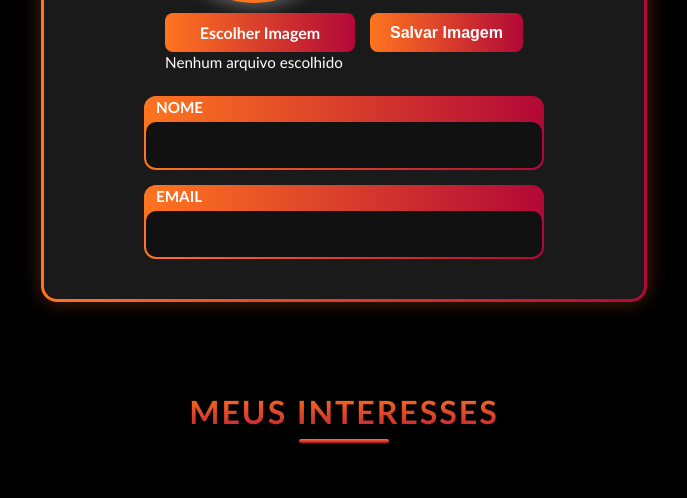
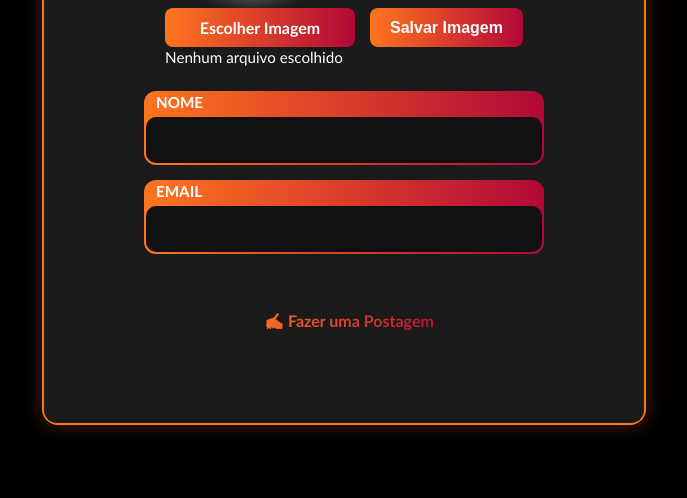
Before and after one commit to jvictor012/PhoenixRise, a Flask app: template templates/perfil.html in a window 1280 px wide. Shown: the part 338-836 px from the top of the page, without its empty margins (296-983 px from the left). Run offline with Flask 3, Linux system fonts and the light colour scheme; the template is opened without the code that fills it, so the values that code supplies are empty.

Commit message:
altereações na barra de navegação e pagina do perfil/postagens

```diff
--- a/static/perfil.css
+++ b/static/perfil.css
@@ -99,8 +99,8 @@ a:hover {
   display: flex;
   flex-direction: column;
   align-items: center;
-  background: linear-gradient(90deg, #ff751f, #b20837); /* borda gradiente */
-  padding: 3px; /* espessura da borda */
+  background: #ff751f;
+  padding: 2px;
   border-radius: 16px;
   width: 90%;
   max-width: 600px;
@@ -110,7 +110,7 @@ a:hover {
 
 /* Parte interna com fundo preto clarinho */
 .perfil-container-inner {
-  background-color: #1a1a1a; /* preto mais claro */
+  background-color: #1a1a1a;
   border-radius: 13px;
   padding: 40px 30px;
   display: flex;
@@ -121,14 +121,13 @@ a:hover {
   box-sizing: border-box;
 }
 
-
 /* ================= Foto do usuário ================= */
 .foto-usuario {
   width: 170px;
   height: 170px;
   border-radius: 50%;
   overflow: hidden;
-  border: 4px solid #ff751f;
+  border: 2px solid #ff751f;
   box-shadow: 0 4px 15px rgba(255, 255, 255, 0.3);
   display: flex;
   justify-content: center;
@@ -151,12 +150,10 @@ a:hover {
   margin-top: 10px;
 }
 
-/* Esconde o input real */
 #imagem_perfil {
   display: none;
 }
 
-/* Botões padrão */
 .botao-file,
 .foto-usuario-container button,
 .btn-salvar-interesses {
@@ -180,7 +177,6 @@ a:hover {
   box-shadow: 0px 0px 12px rgba(255, 117, 31, 0.5);
 }
 
-/* Nome do arquivo */
 #nome-arquivo {
   color: white;
   font-size: 0.95rem;
@@ -196,7 +192,6 @@ a:hover {
   max-width: 400px;
 }
 
-/* Container individual para inputs com gradiente na borda */
 .input-container {
   width: 100%;
   display: flex;
@@ -208,7 +203,6 @@ a:hover {
   box-sizing: border-box;
 }
 
-/* Campo preto */
 .input-container input {
   padding: 14px 20px;
   border-radius: 10px;
@@ -226,7 +220,6 @@ a:hover {
   box-shadow: 0 0 10px rgba(255, 117, 31, 0.6);
 }
 
-/* Label ajustado visualmente com o input */
 .form-campos label {
   color: #fff;
   font-weight: bold;
@@ -234,96 +227,94 @@ a:hover {
   margin-left: 10px;
 }
 
-/* Inputs readonly */
 input[readonly] {
   background-color: #111;
   color: #ccc;
   cursor: not-allowed;
 }
 
-/* ================= Grid de opções ================= */
+/* ================= Título Interesses ================= */
+.titulo-interesses {
+  font-size: 2.2rem;
+  font-weight: 800;
+  text-align: center;
+  text-transform: uppercase;
+  letter-spacing: 3px;
+  background: #ff751f;
+  -webkit-background-clip: text;
+  -webkit-text-fill-color: transparent;
+  margin: 50px auto 35px;
+  text-shadow: 0 0 18px rgba(255, 117, 31, 0.4);
+}
+
+.titulo-interesses::after {
+  content: "";
+  width: 110px;
+  height: 4px;
+  background: #ff751f;
+  border-radius: 10px;
+  display: block;
+  margin: 10px auto 0;
+  box-shadow: 0px 0px 10px rgba(255, 117, 31, 0.6);
+}
+
+
+/* ================= Interesses Minimalista ================= */
 .opcoes {
   display: grid;
   grid-template-columns: repeat(auto-fill, minmax(170px, 1fr));
-  gap: 35px;
-  margin: 30px auto;
+  gap: 25px;
+  margin: 20px auto 50px;
   max-width: 900px;
   padding: 10px;
 }
 
-/* Card de interesse */
 .opcao {
   background: #111;
-  border-radius: 16px;
-  padding: 15px;
+  border-radius: 14px;
+  padding: 12px;
   display: flex;
   flex-direction: column;
   align-items: center;
-  transition: 0.3s;
-  border: 2px solid transparent;
-  box-shadow: 0 0 0 0 rgba(255, 117, 31, 0);
+  transition: 0.25s;
+  border: 1.5px solid #222;
 }
 
-/* Imagem */
 .opcao img {
   width: 100%;
-  height: 160px;
+  height: 140px;
   object-fit: cover;
   border-radius: 12px;
-  transition: 0.35s;
+  transition: 0.25s;
 }
 
-/* Nome */
 .opcao p {
-  margin-top: 12px;
-  font-weight: bold;
-  font-size: 1.1rem;
-  color: white;
+  margin-top: 10px;
+  font-size: 1rem;
+  color: #f5f5f5;
   text-align: center;
+  font-weight: 600;
 }
 
-/* Hover suave */
-.opcao:hover {
-  transform: translateY(-6px);
-  box-shadow: 0 10px 20px rgba(255, 117, 31, 0.35);
+.opcao input[type="checkbox"] {
+  margin-top: 8px;
+  transform: scale(1.3);
+  cursor: pointer;
+  accent-color: #ff751f;
 }
 
-/* Estado quando o usuário seleciona */
-.opcao.selecionado {
-  border: 2px solid transparent;
-  background: linear-gradient(#111, #111) padding-box,
-              linear-gradient(180deg, #ff751f, #b20837) border-box;
-  box-shadow: 0 0 18px rgba(255, 117, 31, 0.55);
+.opcao:hover {
+  transform: translateY(-4px);
+  border-color: #ff751f;
 }
 
-/* Efeito suave na imagem quando selecionado */
-.opcao.selecionado img {
-  transform: scale(1.05);
-  border-radius: 14px;
+.opcao.selecionado {
+  border-color: #ff751f;
+  background: #181818;
 }
 
-/* ================= Título de interesses ================= */
-.titulo-interesses {
-  font-size: 2rem;
-  font-weight: 700;
-  text-align: center;
-  text-transform: uppercase;
-  letter-spacing: 2px;
-  background: linear-gradient(180deg, #ff751f, #b20837);
-  -webkit-background-clip: text;
-  -webkit-text-fill-color: transparent;
-  margin: 50px auto 35px;
-  position: relative;
-}
-
-.titulo-interesses::after {
-  content: "";
-  width: 90px;
-  height: 4px;
-  background: linear-gradient(180deg, #ff751f, #b20837);
-  border-radius: 10px;
-  display: block;
-  margin: 8px auto 0;
+.opcao.selecionado img {
+  transform: scale(1.03);
 }
 
 /* ================= Botão Salvar ================= */
@@ -343,3 +334,30 @@ input[readonly] {
   transform: scale(1.09);
   box-shadow: 0 0 18px rgba(255, 117, 31, 0.6);
 }
+
+
+ /* ===== Estilo do botão de postagem ===== */
+      .btn-postar {
+        display: inline-block;
+        background-color: #ff6600;
+        color: white;
+        padding: 12px 20px;
+        border: none;
+        border-radius: 10px;
+        font-size: 16px;
+        font-weight: bold;
+        cursor: pointer;
+        margin-top: 20px;
+        transition: background-color 0.3s, transform 0.2s;
+        text-decoration: none;
+      }
+
+      .btn-postar:hover {
+        background-color: #e65c00;
+        transform: scale(1.05);
+      }
+
+      .botao-container {
+        text-align: center;
+        margin-bottom: 40px;
+      }
--- a/templates/links_base.html
+++ b/templates/links_base.html
@@ -21,9 +21,3 @@
   class="{% if request.endpoint == 'perfil' %}active{% endif %}"
   >PERFIL</a
 >
-
-<a
-  href="{{ url_for('postagem') }}"
-  class="{% if request.endpoint == 'postagem' %}active{% endif %}"
-  >NOVO</a
->
--- a/templates/perfil.html
+++ b/templates/perfil.html
@@ -67,34 +52,24 @@
               </div>
             </div>
 
-            <!-- FORMULÁRIO DE DADOS DO USUÁRIO -->
-            <form
-              action="{{ url_for('perfil') }}"
-              method="POST"
-              class="form-campos"
-            >
+            <!-- DADOS DO USUÁRIO -->
+            <form action="{{ url_for('perfil') }}" method="POST" class="form-campos">
               <div class="input-container">
                 <label for="nome_usuario">NOME</label>
-                <input
-                  type="text"
-                  name="nome_usuario"
-                  id="nome_usuario"
-                  value="{{ nome_usuario }}"
-                  readonly
-                />
+                <input type="text" name="nome_usuario" id="nome_usuario" value="{{ nome_usuario }}" readonly />
               </div>
 
               <div class="input-container">
                 <label for="email">EMAIL</label>
-                <input
-                  type="email"
-                  name="email"
-                  id="email"
-                  value="{{ email }}"
-                  readonly
-                />
+                <input type="email" name="email" id="email" value="{{ email }}" readonly />
               </div>
             </form>
+
+            <!-- ===== NOVO BOTÃO PARA IR À PÁGINA DE POSTAGEM ===== -->
+            <div class="botao-container">
+              <a href="{{ url_for('postagem') }}" class="btn-postar">✍️ Fazer uma Postagem</a>
+            </div>
+
           </div>
         </div>
       </section>
@@ -172,10 +147,7 @@
 
       if (inputFile) {
         inputFile.addEventListener("change", function () {
-          const nome =
-            this.files && this.files.length
-              ? this.files[0].name
-              : "Nenhum arquivo escolhido";
+          const nome = this.files?.[0]?.name || "Nenhum arquivo escolhido";
           if (spanNome) spanNome.textContent = nome;
         });
       }
```
Also changed, not shown: other parts of templates/perfil.html (+27 -44 lines), static/feed.css (+9 -0 lines), templates/postagem.html (+4 -4 lines), static/postagem.css (line endings or trailing spaces).
